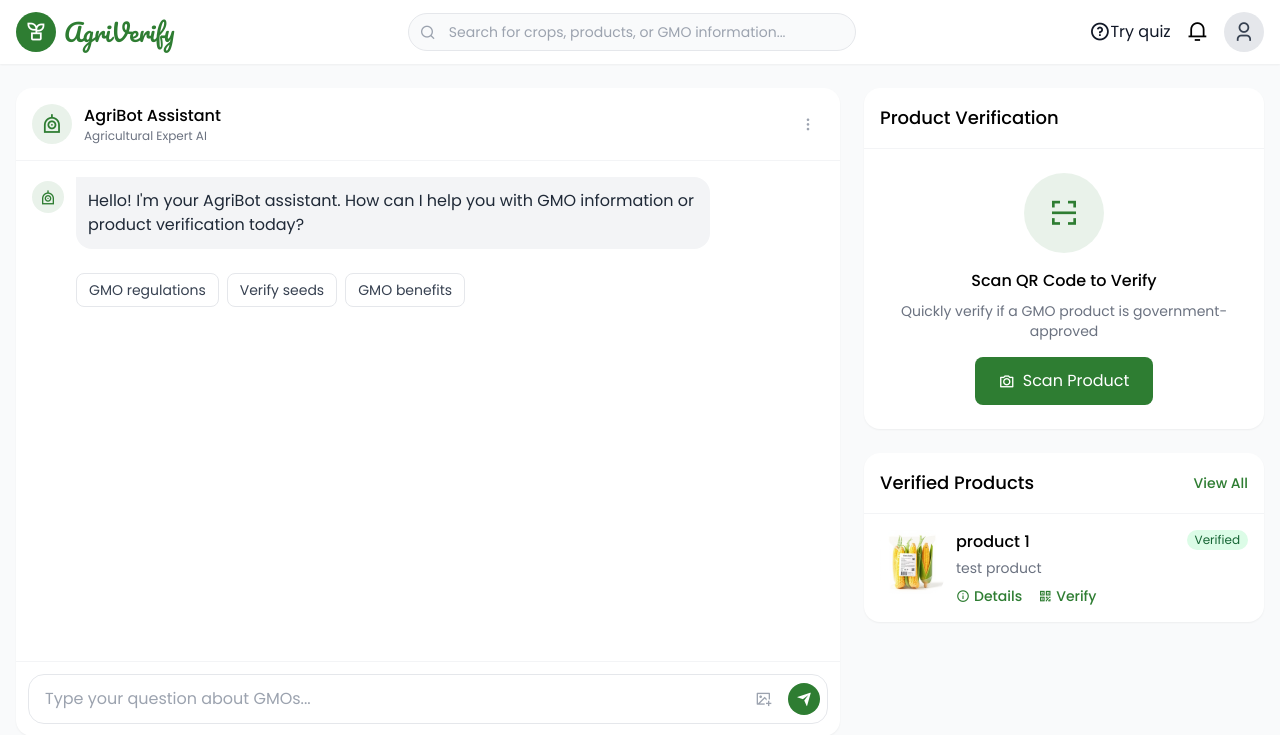
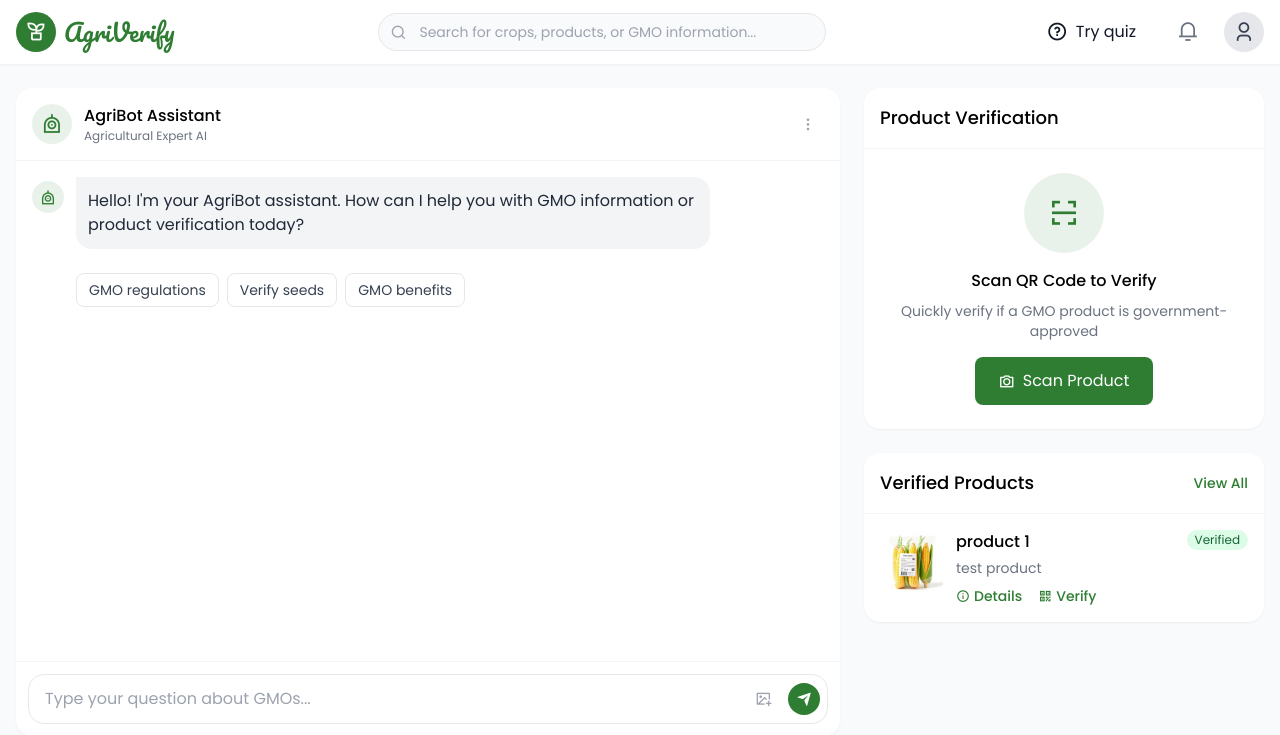
Before and after one commit to melau-eddy/Agriverify-quiz-template, a Django app: page / in a window 1280 px wide. Shown: the top 735 px of the page. Run offline with Django 4.2, Linux system fonts and the light colour scheme; the first user in the database is signed in; data comes from the database, SQL or seed files in the repository; some libraries are stand-ins or nearby versions.

Commit message:
modified quiz

```diff
--- a/base/templates/base.html
+++ b/base/templates/base.html
@@ -164,9 +164,10 @@
                     <i class="ri-search-line ri-lg"></i>
                 </button>
 
-                <button class=" flex items-center justify-center text-gray-900 hover:bg-gray-100 rounded-full">
-                    <i class="ri-question-line ri-lg"></i> Try quiz
-                </button
+                <a href="quiz" class="flex items-center justify-center text-gray-900 hover:bg-gray-100 rounded-full px-4 py-2 transition-colors duration-200">
+                    <i class="ri-question-line ri-lg"></i>
+                    <span class="ml-2">Try quiz</span>
+                </a>
                 <button class="w-10 h-10 flex items-center justify-center text-gray-500 hover:bg-gray-100 rounded-full">
                     <i class="ri-notification-3-line ri-lg"></i>
                 </button>
--- a/base/urls.py
+++ b/base/urls.py
@@ -10,5 +10,6 @@ urlpatterns = [
     path('logout/', views.logout_view, name='logout_view'),
     path('chat/api/', views.chat_api, name='chat_api'),
     path('webinars/', views.webinar_redirect, name='webinars'),
+    path('quiz/', views.quiz, name='quiz'),
 
 ]
--- a/base/views.py
+++ b/base/views.py
@@ -299,3 +299,7 @@ def webinar_redirect(request):
     except Webinar.DoesNotExist:
         # Fallback URL if no webinars exist
         return redirect('https://zoom.us/webinars')  # Or a custom "no webinars" page
+
+
+def quiz(request):
+    return render(request, 'quiz.html')
```
